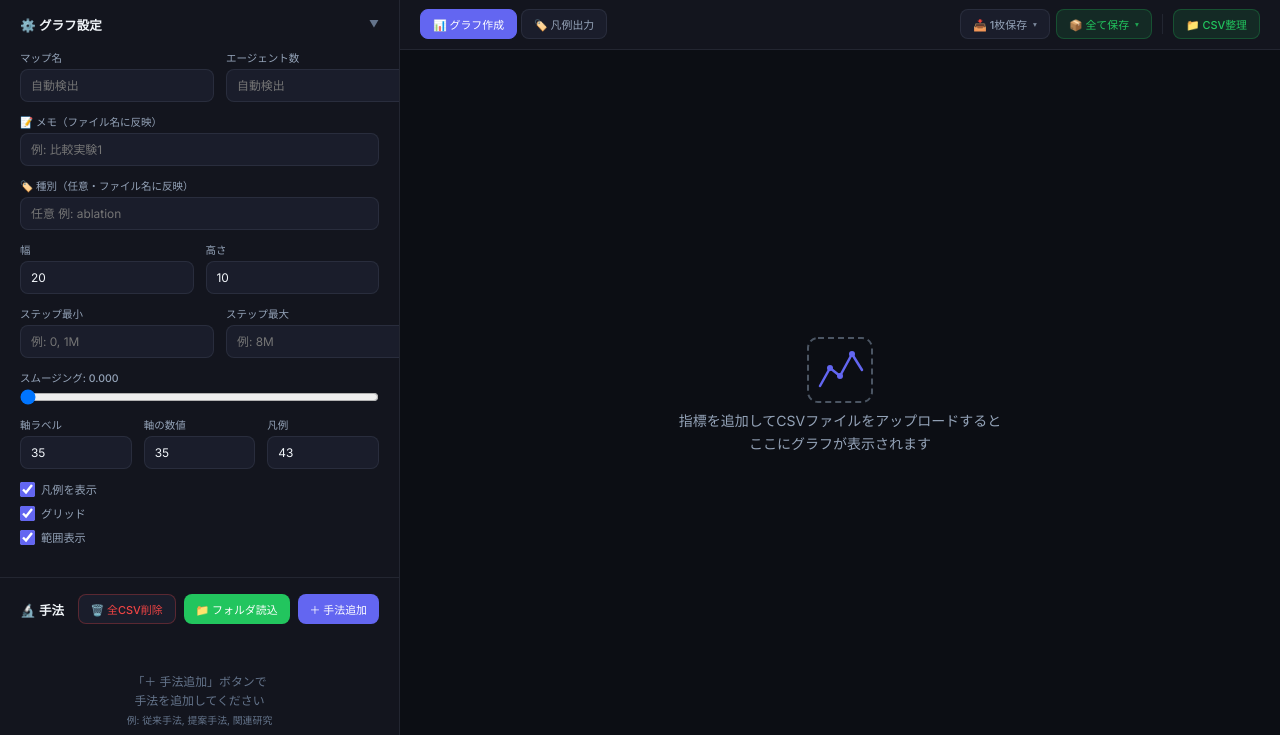
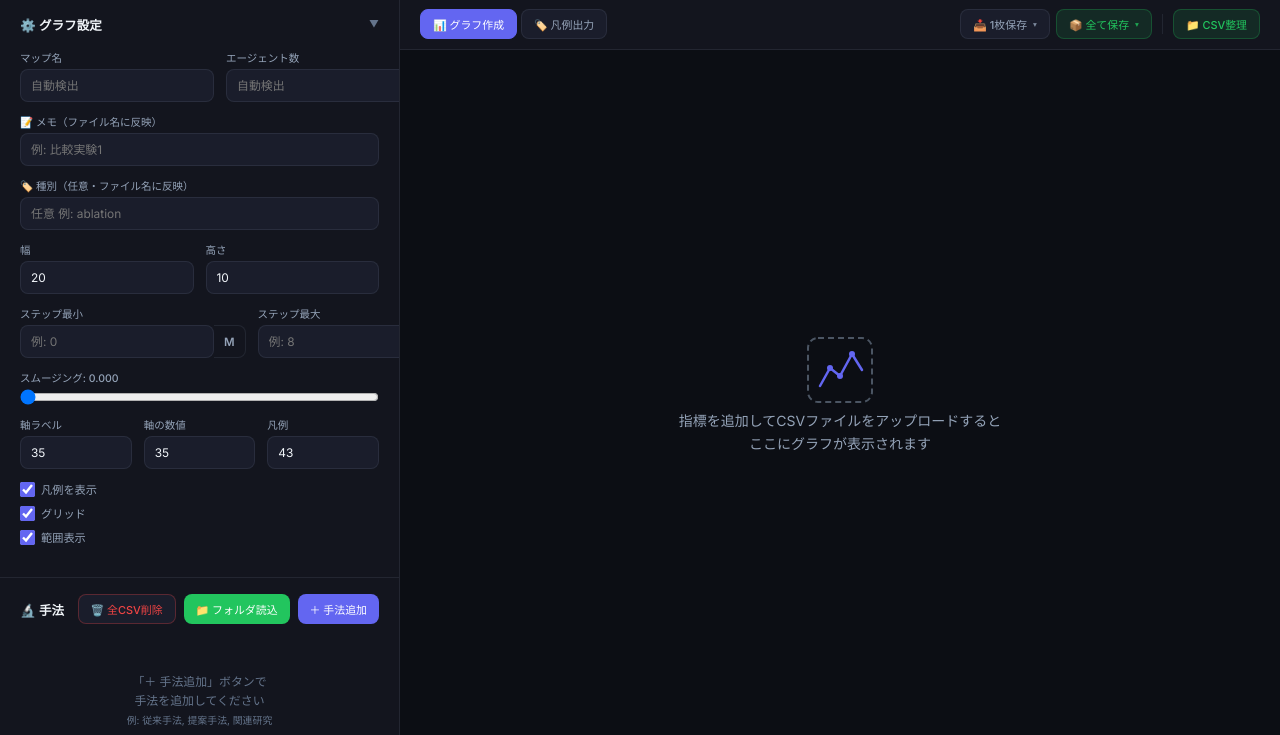
Before and after one commit to Yamaguchi-yushi/make_graph, a Flask app: page / in a window 1280 px wide. Shown: the part 65-800 px from the top of the page. Run offline with Flask 3, Linux system fonts and the light colour scheme; data that the repository does not hold is empty.

Commit message:
Default step-range inputs to millions with an "M" suffix
The step min/max fields required typing an explicit "M" each time. Show an
"M" unit suffix on both fields and interpret a bare number as millions
(8 → 8,000,000) via parseStepM, while still honoring explicit K/M/B
suffixes. Example placeholders updated to plain numbers.

Co-Authored-By: Claude Opus 4.8 <noreply@anthropic.com>

```diff
--- a/static/app.js
+++ b/static/app.js
@@ -13,8 +13,8 @@ const i18n = {
     "height": "高さ",
     "step_min": "ステップ最小",
     "step_max": "ステップ最大",
-    "ex_step_min": "例: 0, 1M",
-    "ex_step_max": "例: 8M",
+    "ex_step_min": "例: 0",
+    "ex_step_max": "例: 8",
     "axis_label": "軸ラベル",
     "axis_tick": "軸の数値",
     "legend_size": "凡例",
@@ -93,8 +93,8 @@ const i18n = {
     "height": "Height",
     "step_min": "Min Step",
     "step_max": "Max Step",
-    "ex_step_min": "e.g., 0, 1M",
-    "ex_step_max": "e.g., 8M",
+    "ex_step_min": "e.g., 0",
+    "ex_step_max": "e.g., 8",
     "axis_label": "Axis Label Size",
     "axis_tick": "Tick Size",
     "legend_size": "Legend Size",
@@ -173,8 +173,8 @@ const i18n = {
     "height": "Hauteur",
     "step_min": "Pas min",
     "step_max": "Pas max",
-    "ex_step_min": "ex. 0, 1M",
-    "ex_step_max": "ex. 8M",
+    "ex_step_min": "ex. 0",
+    "ex_step_max": "ex. 8",
     "axis_label": "Taille des labels",
     "axis_tick": "Taille des graduations",
     "legend_size": "Taille de la légende",
@@ -358,6 +358,16 @@ function parseStepValue(s) {
   return isNaN(v) ? null : v;
 }
 
+// Step inputs default to millions (the UI shows an "M" suffix), so a bare
+// number like "8" means 8,000,000. An explicit K/M/B suffix is still honored.
+function parseStepM(s) {
+  if (!s) return null;
+  const t = s.trim().toUpperCase();
+  if (/[KMB]$/.test(t)) return parseStepValue(t);
+  const v = parseFloat(t);
+  return isNaN(v) ? null : v * 1e6;
+}
+
 function getParams() {
   // Build per-method color map
   const methodColors = {};
@@ -367,8 +377,8 @@ function getParams() {
   return {
     width: parseFloat(document.getElementById("param-width").value) || 20,
     height: parseFloat(document.getElementById("param-height").value) || 10,
-    min_step: parseStepValue(document.getElementById("param-min-step").value),
-    max_step: parseStepValue(document.getElementById("param-max-step").value),
+    min_step: parseStepM(document.getElementById("param-min-step").value),
+    max_step: parseStepM(document.getElementById("param-max-step").value),
     line_width: parseFloat(document.getElementById("param-line-width").value) || 1.2,
     smoothing: parseFloat(document.getElementById("param-smoothing").value) || 0,
     font_label: parseInt(document.getElementById("param-font-label").value) || 35,
--- a/static/style.css
+++ b/static/style.css
@@ -613,6 +613,31 @@ body {
   gap: 12px;
 }
 
+/* ── Input with unit suffix (e.g. step "M") ────────────── */
+.input-suffix {
+  display: flex;
+  align-items: stretch;
+}
+.input-suffix input {
+  flex: 1;
+  min-width: 0;
+  border-top-right-radius: 0;
+  border-bottom-right-radius: 0;
+}
+.input-suffix .suffix {
+  display: flex;
+  align-items: center;
+  padding: 0 10px;
+  background: var(--bg-surface);
+  border: 1px solid var(--border);
+  border-left: none;
+  border-top-right-radius: var(--radius-sm);
+  border-bottom-right-radius: var(--radius-sm);
+  color: var(--text-secondary);
+  font-size: .82rem;
+  font-weight: 600;
+}
+
 /* ── Export dropdowns (1枚保存 / 全て保存) ──────────────── */
 .export-dropdown {
   position: relative;
--- a/templates/index.html
+++ b/templates/index.html
@@ -93,11 +93,17 @@
             <div class="form-row">
               <div class="form-group">
                 <label for="param-min-step" data-i18n="step_min">ステップ最小</label>
-                <input type="text" id="param-min-step" placeholder="例: 0, 1M" data-i18n="ex_step_min">
+                <div class="input-suffix">
+                  <input type="text" id="param-min-step" placeholder="例: 0" data-i18n="ex_step_min">
+                  <span class="suffix">M</span>
+                </div>
               </div>
               <div class="form-group">
                 <label for="param-max-step" data-i18n="step_max">ステップ最大</label>
-                <input type="text" id="param-max-step" placeholder="例: 8M" data-i18n="ex_step_max">
+                <div class="input-suffix">
+                  <input type="text" id="param-max-step" placeholder="例: 8" data-i18n="ex_step_max">
+                  <span class="suffix">M</span>
+                </div>
               </div>
             </div>
             <div class="form-row">
```
